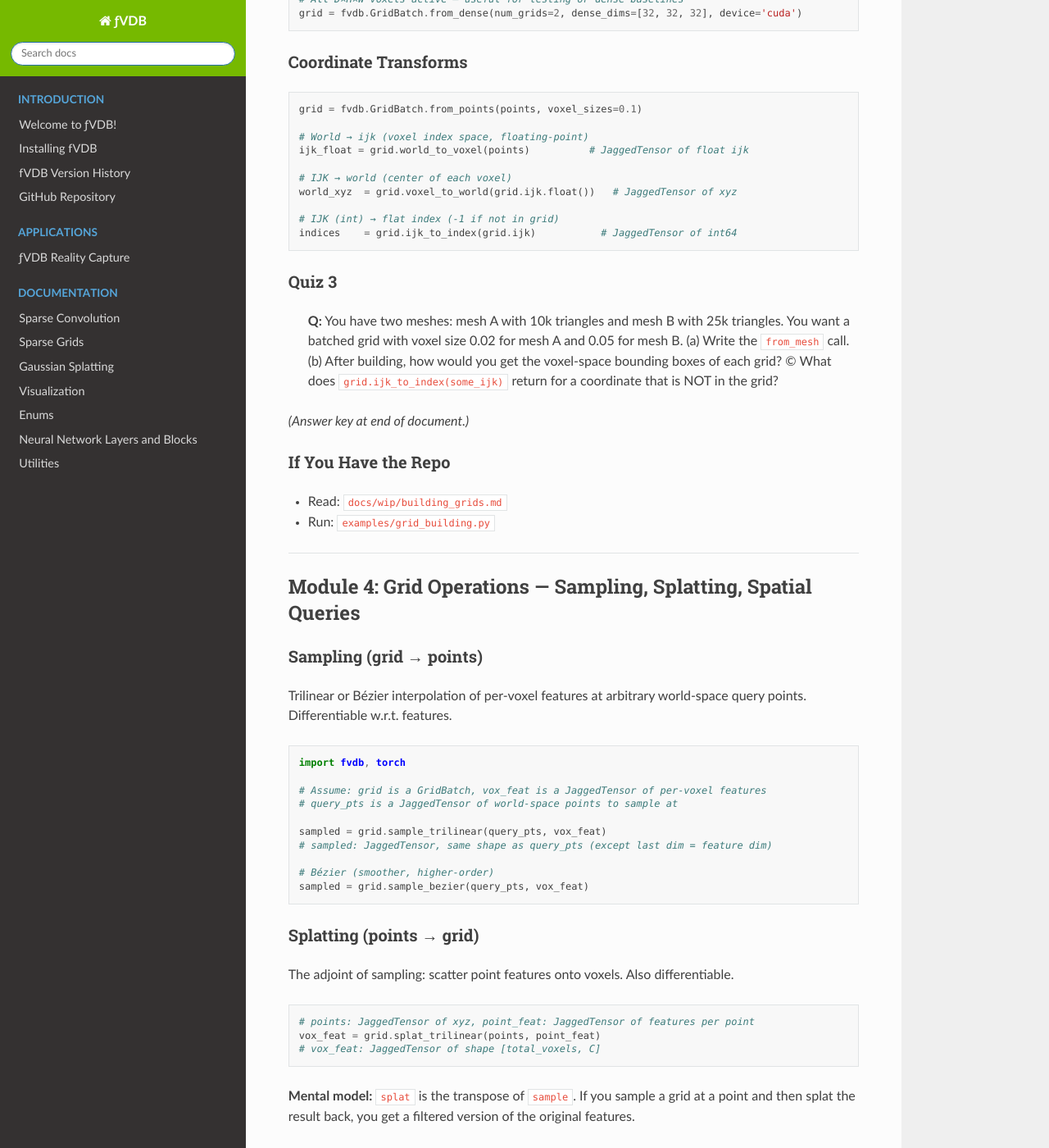
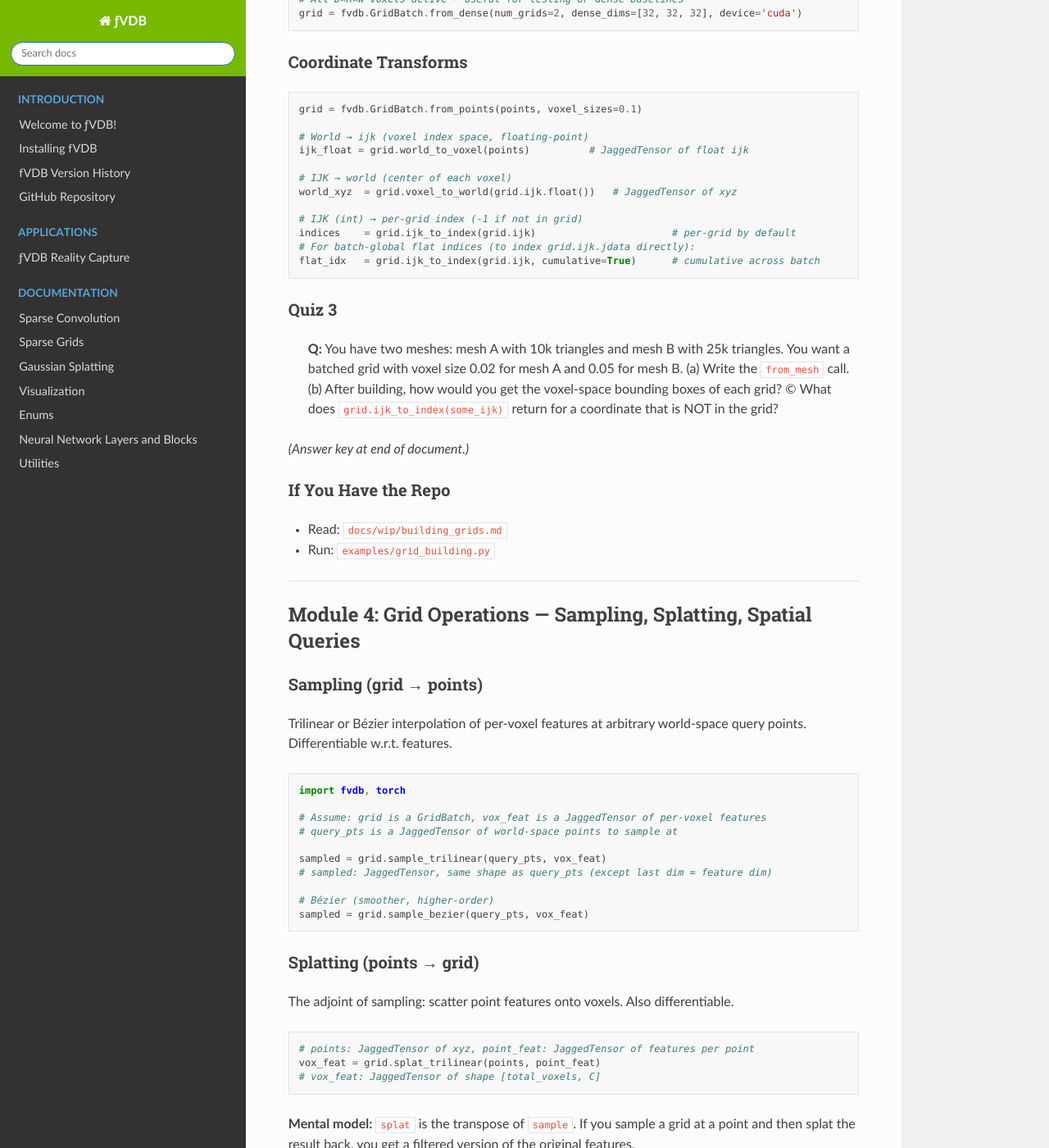
Before and after one commit to openvdb/fvdb-core, a Sphinx documentation site: the page built from docs/TEACHME/fvdb_core_lesson.md, in a window 1280 px wide and 1400 px high, scrolled down 7252 px. Shown: the whole window at 82% size. Built offline with Sphinx 7.4.7 and the Read the Docs theme 3.1.0, drawn with Linux system fonts in a browser that asks for light colours; pages that are not in the unit, such as notebooks, are missing from menus; the version number is read from the project's files by our own code; some of the changed text lies outside the part shown.

Commit message:
Clarify ijk_to_index per-grid vs cumulative semantics
Default is per-grid indices; cumulative=True needed for batch-global
flat indices that can index grid.ijk.jdata directly.

Co-Authored-By: Claude Opus 4.6 <noreply@anthropic.com>
Signed-off-by: Mark Harris <mharris@nvidia.com>

````diff
--- a/docs/TEACHME/fvdb_core_lesson.md
+++ b/docs/TEACHME/fvdb_core_lesson.md
@@ -313,8 +313,10 @@ ijk_float = grid.world_to_voxel(points)          # JaggedTensor of float ijk
 # IJK → world (center of each voxel)
 world_xyz  = grid.voxel_to_world(grid.ijk.float())   # JaggedTensor of xyz
 
-# IJK (int) → flat index (-1 if not in grid)
-indices    = grid.ijk_to_index(grid.ijk)           # JaggedTensor of int64
+# IJK (int) → per-grid index (-1 if not in grid)
+indices    = grid.ijk_to_index(grid.ijk)                       # per-grid by default
+# For batch-global flat indices (to index grid.ijk.jdata directly):
+flat_idx   = grid.ijk_to_index(grid.ijk, cumulative=True)      # cumulative across batch
 ```
 
 ### Quiz 3
@@ -373,7 +375,7 @@ mask = grid.points_in_grid(query_pts)   # JaggedTensor of bool
 # Boolean mask: which integer ijk coordinates are active voxels?
 mask = grid.coords_in_grid(ijk_coords)  # JaggedTensor of bool
 
-# IJK → flat index; -1 for misses
+# IJK → per-grid index; -1 for misses (use cumulative=True for batch-global)
 idx = grid.ijk_to_index(ijk_coords)
 
 # Inverse: flat index ordering → ijk ordering (for permuting features)
````
Also changed, not shown: docs/TEACHME/fvdb_core_cheatsheet.md (+5 -3 lines).
